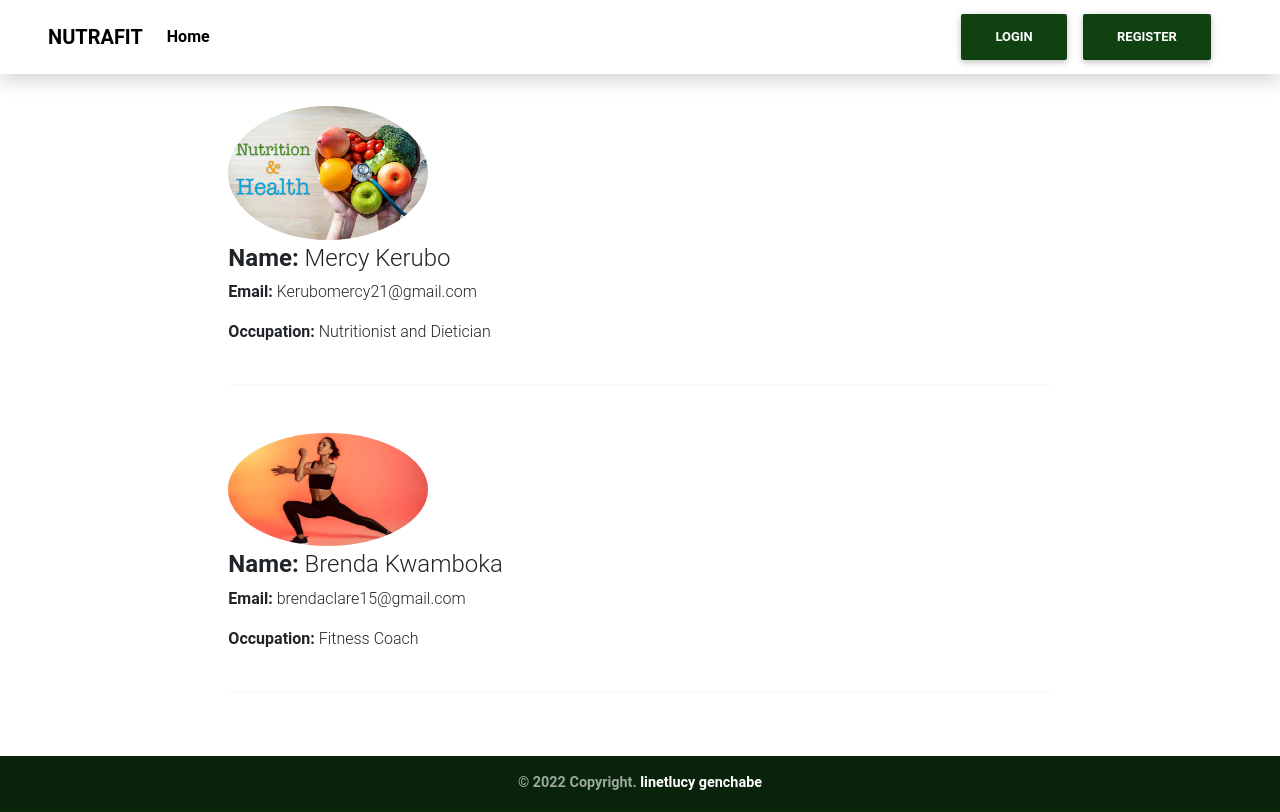
After one commit to linetlucy-genchabe/Nutrafit, a Django app: page /contact/ in a window 1280 px wide. The commit adds this page. Run offline with Django 3.2, Linux system fonts and the light colour scheme; some libraries are stand-ins or nearby versions.

Commit message:
added professionals contact info

```diff
--- /dev/null
+++ b/nutrafit/templates/contact.html
@@ -0,0 +1,59 @@
+{%extends "base.html"%}
+{% load bootstrap5 %}
+{% load static%}
+
+{% block content %}
+<div class="container-fluid mb-4 pb-4" style="height: 100%;">
+  <div class="row">
+    <!-- Empty div -->
+    <div class="col-lg-2"></div>
+
+    <div class="col-lg-8 mt-4 pt-2 ">
+            <div class="pb-2">
+
+            <img src="/static/images/nutrition1.jpeg" alt="" class="d-flex justify-content-start rounded-circle mb-1 img-fluid mr-1" style="width: 200px;">
+
+        <h4> <span class="font-weight-bold">Name:</span>  Mercy Kerubo </h4>
+        <p> <span class="font-weight-bold"> Email:</span>  Kerubomercy21@gmail.com </p>
+        <p> <span class="font-weight-bold"> Occupation:</span> Nutritionist and Dietician  </p>
+
+        </div>
+        <hr>
+
+
+    </div>
+    <!-- empty div -->
+    <div class="col-lg-2"></div>
+
+  </div>
+  <div class="row">
+    <!-- Empty div -->
+    <div class="col-lg-2"></div>
+
+    <div class="col-lg-8 mt-4 pt-2 ">
+            <div class="pb-2">
+
+            <img src="/static/images/fitness1.jpg" alt="" class="d-flex justify-content-start rounded-circle mb-1 img-fluid mr-1" style="width: 200px;">
+
+        <h4> <span class="font-weight-bold">Name:</span> Brenda Kwamboka</h4>
+        <p> <span class="font-weight-bold"> Email:</span>  brendaclare15@gmail.com </p>
+        <p> <span class="font-weight-bold"> Occupation:</span> Fitness Coach  </p>
+
+        </div>
+        <hr>
+
+
+    </div>
+    <!-- empty div -->
+    <div class="col-lg-2"></div>
+
+  </div>
+
+
+</div>
+
+
+
+
+
+{% endblock %}
--- a/nutrafit/templates/index.html
+++ b/nutrafit/templates/index.html
@@ -2,7 +2,7 @@
 {%block content%}
 
 {% if user.is_authenticated %}
-<div class="container-fluid shadow" style="height: 80vh;width:94%;margin-top:1%;background-image: url(/static/images/nutrafit1.jpg );">
+<div class="container shadow" style="height: 50vh;width:94%;margin-top:3%;background-image: url(/static/images/nutrition3.jpg );">
   <h1  style="padding-top: 7%;padding-left:10%;color: green;"></h1>
 </div>
 
@@ -10,7 +10,7 @@
   <div class="container ">
     <h1 style="color: green;margin-top: 3%;">Nutrition | Fitness | Tips </h1>
     <hr>
-    <ul>
+    <!-- <ul>
       <li class="dropdown list-unstyled text-black">
           <a class="nav-link dropdown-toggle" id="navbarDropdownMenuLink-4" data-toggle="dropdown"
           aria-haspopup="true" aria-expanded="false" href="/category/{{category.name}}" style="color: rgb(7, 34, 7); font-weight:bold;">
@@ -29,7 +29,7 @@
       </li>
 
 
-    </ul>
+    </ul> -->
 
     <div class="container">
       <div class="row">
--- a/nutrafit/templates/navbar.html
+++ b/nutrafit/templates/navbar.html
@@ -41,7 +41,9 @@
         <li class="nav-item">
           <a class="nav-link font-weight-bold" href="{%url 'new-post'%}" style="color: black;"> NEW POST </a>
         </li>
-
+        <li class="nav-item">
+          <a class="nav-link font-weight-bold" href="{%url 'contact'%}" style="color: black;"> PROFESSIONALS </a>
+        </li>
 
 
 
--- a/nutrafit/urls.py
+++ b/nutrafit/urls.py
@@ -11,7 +11,7 @@ urlpatterns = [
     url(r'logout/$',views.signout),
     url(r'^accounts/profile/$', views.user_profiles, name='profile'),
     url(r'^category/(\w+)', views.get_category,name='get_category'),
-
+    url(r'^contact/$',views.contact, name='contact'),
     url(r'^add_post_comment/(\d+)$',views.comment,name='comment'),
     url(r'^like_post/(\d+)$',views.like_post,name='like_post'),
     url(r'^new/post$', views.new_post, name='new-post'),
--- a/nutrafit/views.py
+++ b/nutrafit/views.py
@@ -38,6 +38,13 @@ def index(request):
             letterform = NewsLetterForm()
 
     return render(request, 'index.html', {'posts':posts, 'letterform':letterform})
+
+
+
+def contact(request):
+
+
+    return render(request, 'contact.html')
 
 def user_login(request):
     if request.method =='POST':
```
